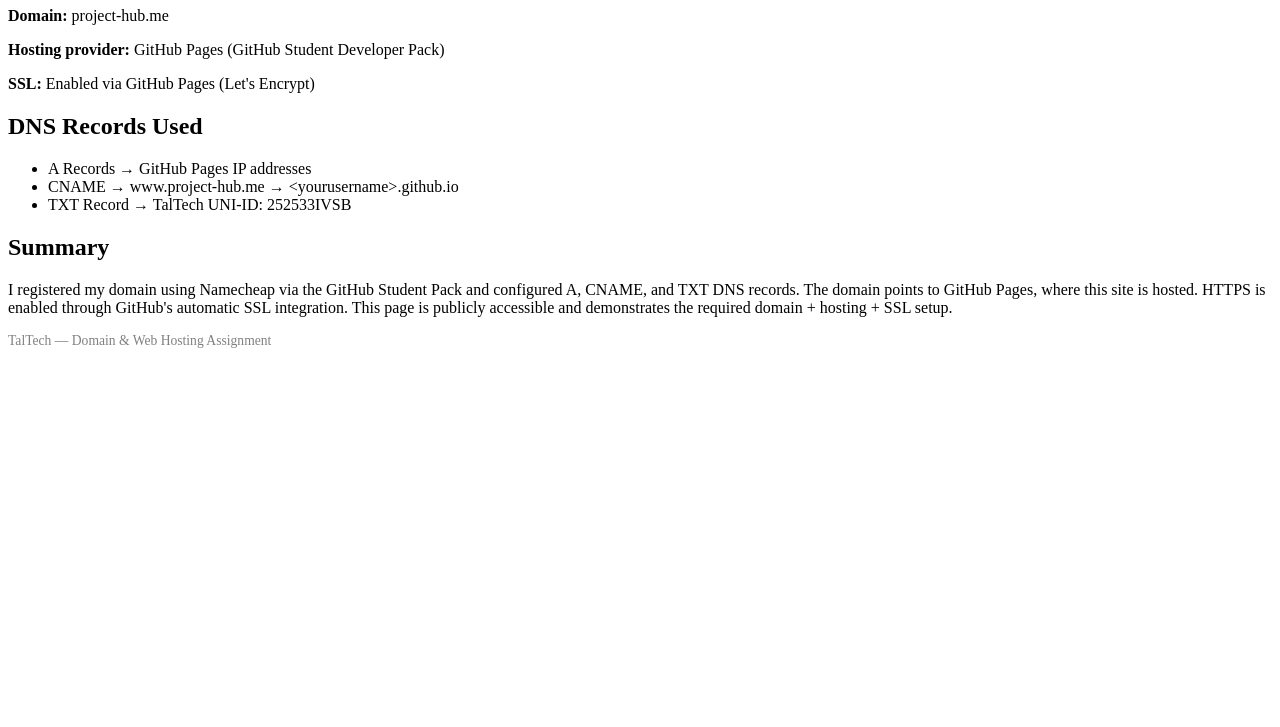
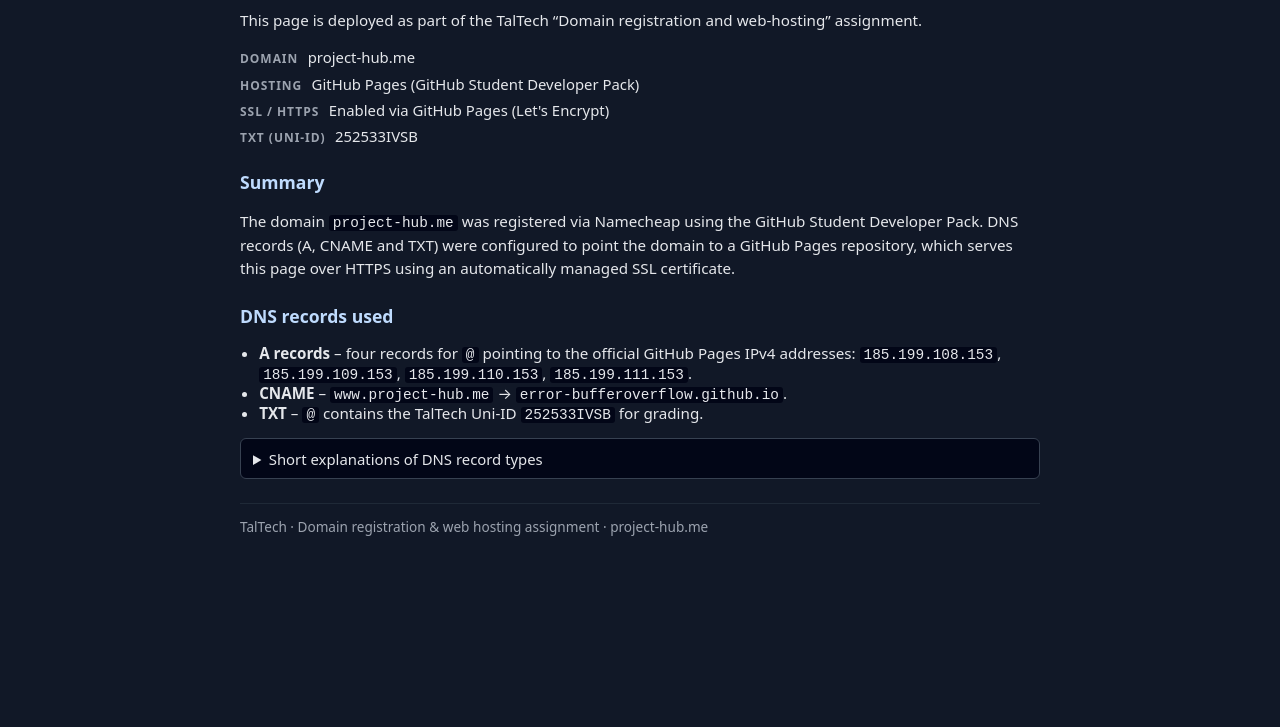
Before and after one commit to Error-BufferOverflow/project-hub.me, a plain HTML site: page index.html in a window 1280 px wide. Shown: the part 73-800 px from the top of the page. Drawn offline with Linux system fonts and the light colour scheme.

Commit message:
Update index.html

```diff
--- a/index.html
+++ b/index.html
@@ -3,31 +3,142 @@
 <head>
   <meta charset="UTF-8">
   <title>project-hub.me</title>
+  <meta name="viewport" content="width=device-width, initial-scale=1.0">
+  <style>
+    body {
+      margin: 0;
+      padding: 1.5rem;
+      font-family: system-ui, -apple-system, BlinkMacSystemFont, "Segoe UI", sans-serif;
+      background: #111827;
+      color: #e5e7eb;
+    }
+    main {
+      max-width: 800px;
+      margin: 0 auto;
+    }
+    h1 {
+      margin-top: 0;
+      color: #60a5fa;
+      font-size: 1.8rem;
+    }
+    h2 {
+      margin-top: 1.5rem;
+      font-size: 1.1rem;
+      color: #bfdbfe;
+    }
+    p {
+      line-height: 1.5;
+      font-size: 0.95rem;
+    }
+    ul {
+      padding-left: 1.2rem;
+      font-size: 0.95rem;
+    }
+    code {
+      background: #020617;
+      border-radius: 3px;
+      padding: 0 0.25rem;
+      font-size: 0.9rem;
+    }
+    .meta {
+      font-size: 0.93rem;
+      margin-bottom: 0.4rem;
+    }
+    .label {
+      font-weight: 600;
+      color: #9ca3af;
+      margin-right: 0.35rem;
+      text-transform: uppercase;
+      letter-spacing: 0.08em;
+      font-size: 0.75rem;
+    }
+    details {
+      margin-top: 0.6rem;
+      padding: 0.6rem 0.75rem;
+      border-radius: 6px;
+      border: 1px solid #374151;
+      background: #020617;
+      font-size: 0.93rem;
+    }
+    summary {
+      cursor: pointer;
+      font-weight: 500;
+      color: #e5e7eb;
+    }
+    details p {
+      margin-top: 0.5rem;
+      margin-bottom: 0.4rem;
+      color: #d1d5db;
+    }
+    footer {
+      margin-top: 1.5rem;
+      padding-top: 0.8rem;
+      border-top: 1px solid #1f2937;
+      font-size: 0.85rem;
+      color: #9ca3af;
+    }
+  </style>
 </head>
 <body>
-  <h1>Domain Registration & Hosting Assignment</h1>
+  <main>
+    <h1>Domain registration & web hosting assignment</h1>
 
-  <p><strong>Domain:</strong> project-hub.me</p>
-  <p><strong>Hosting provider:</strong> GitHub Pages (GitHub Student Developer Pack)</p>
-  <p><strong>SSL:</strong> Enabled via GitHub Pages (Let's Encrypt)</p>
+    <p>This page is deployed as part of the TalTech “Domain registration and web-hosting” assignment.</p>
 
-  <h2>DNS Records Used</h2>
-  <ul>
-    <li>A Records → GitHub Pages IP addresses</li>
-    <li>CNAME → www.project-hub.me → &lt;yourusername&gt;.github.io</li>
-    <li>TXT Record → TalTech UNI-ID: 252533IVSB</li>
-  </ul>
+    <div class="meta">
+      <span class="label">Domain</span>
+      <span>project-hub.me</span>
+    </div>
+    <div class="meta">
+      <span class="label">Hosting</span>
+      <span>GitHub Pages (GitHub Student Developer Pack)</span>
+    </div>
+    <div class="meta">
+      <span class="label">SSL / HTTPS</span>
+      <span>Enabled via GitHub Pages (Let's Encrypt)</span>
+    </div>
+    <div class="meta">
+      <span class="label">TXT (Uni-ID)</span>
+      <span>252533IVSB</span>
+    </div>
 
-  <h2>Summary</h2>
-  <p>
-    I registered my domain using Namecheap via the GitHub Student Pack and configured A, CNAME,
-    and TXT DNS records. The domain points to GitHub Pages, where this site is hosted.
-    HTTPS is enabled through GitHub's automatic SSL integration. This page is publicly accessible
-    and demonstrates the required domain + hosting + SSL setup.
-  </p>
+    <h2>Summary</h2>
+    <p>
+      The domain <code>project-hub.me</code> was registered via Namecheap using the GitHub Student
+      Developer Pack. DNS records (A, CNAME and TXT) were configured to point the domain to a GitHub Pages
+      repository, which serves this page over HTTPS using an automatically managed SSL certificate.
+    </p>
 
-  <p style="font-size: 0.85em; color: gray;">
-    TalTech — Domain & Web Hosting Assignment
-  </p>
+    <h2>DNS records used</h2>
+    <ul>
+      <li>
+        <strong>A records</strong> – four records for <code>@</code> pointing to the official GitHub Pages
+        IPv4 addresses: <code>185.199.108.153</code>, <code>185.199.109.153</code>,
+        <code>185.199.110.153</code>, <code>185.199.111.153</code>.
+      </li>
+      <li>
+        <strong>CNAME</strong> – <code>www.project-hub.me</code> →
+        <code>error-bufferoverflow.github.io</code>.
+      </li>
+      <li>
+        <strong>TXT</strong> – <code>@</code> contains the TalTech Uni-ID <code>252533IVSB</code> for grading.
+      </li>
+    </ul>
+
+    <details>
+      <summary>Short explanations of DNS record types</summary>
+      <p><strong>A record</strong> – maps a domain name to an IPv4 address.</p>
+      <p><strong>AAAA record</strong> – maps a domain name to an IPv6 address (not used in this setup).</p>
+      <p><strong>CNAME</strong> – makes one name an alias of another. Here it is used so
+         <code>www.project-hub.me</code> points to the GitHub Pages host.</p>
+      <p><strong>MX record</strong> – specifies mail servers for the domain. Not configured for this assignment.</p>
+      <p><strong>TXT record</strong> – stores arbitrary text in DNS. Commonly used for verification; here it stores the Uni-ID.</p>
+      <p><strong>NS record</strong> – points to the authoritative name servers that hold the DNS zone for the domain.</p>
+    </details>
+
+    <footer>
+      TalTech · Domain registration & web hosting assignment · project-hub.me
+    </footer>
+  </main>
 </body>
 </html>
```
